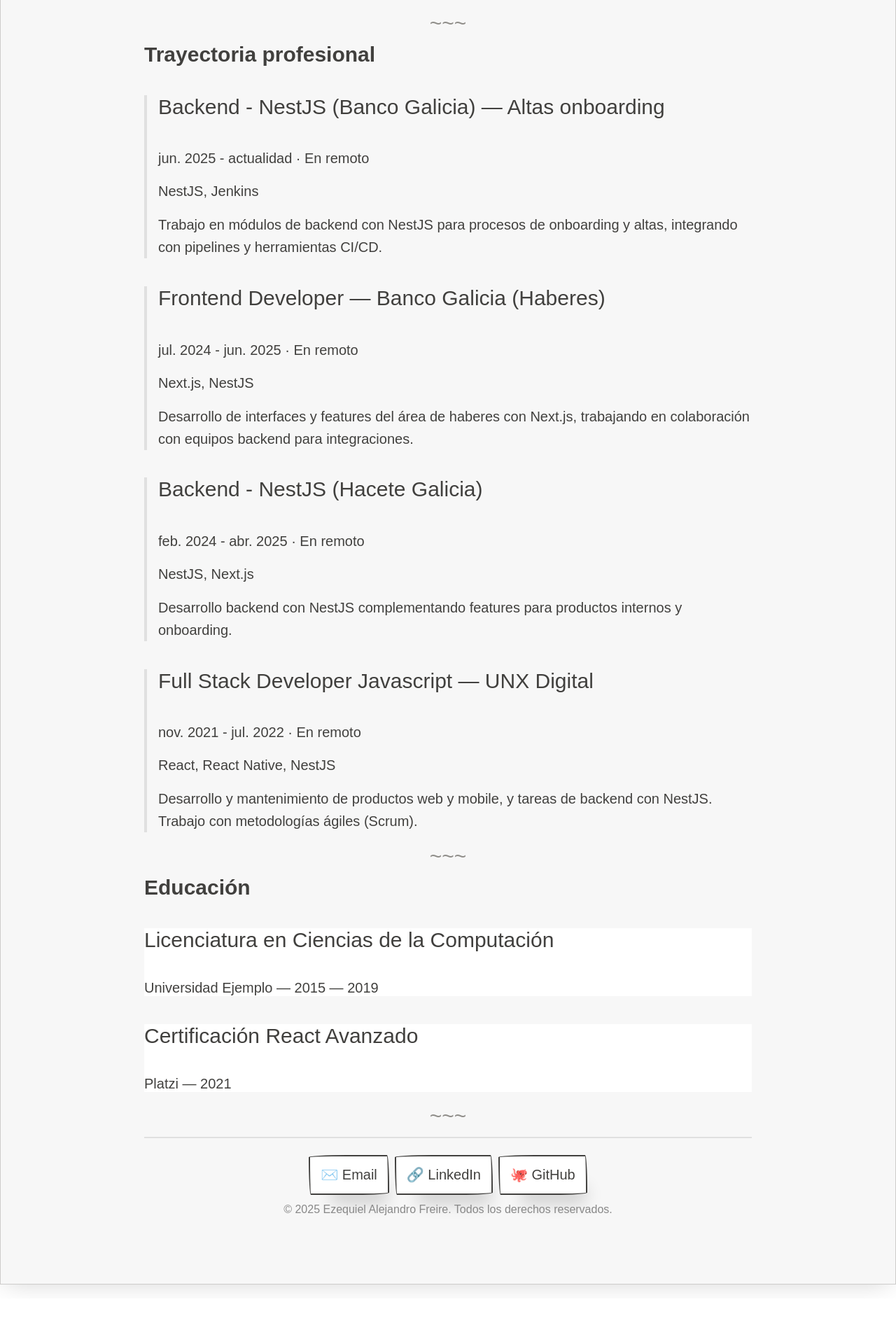
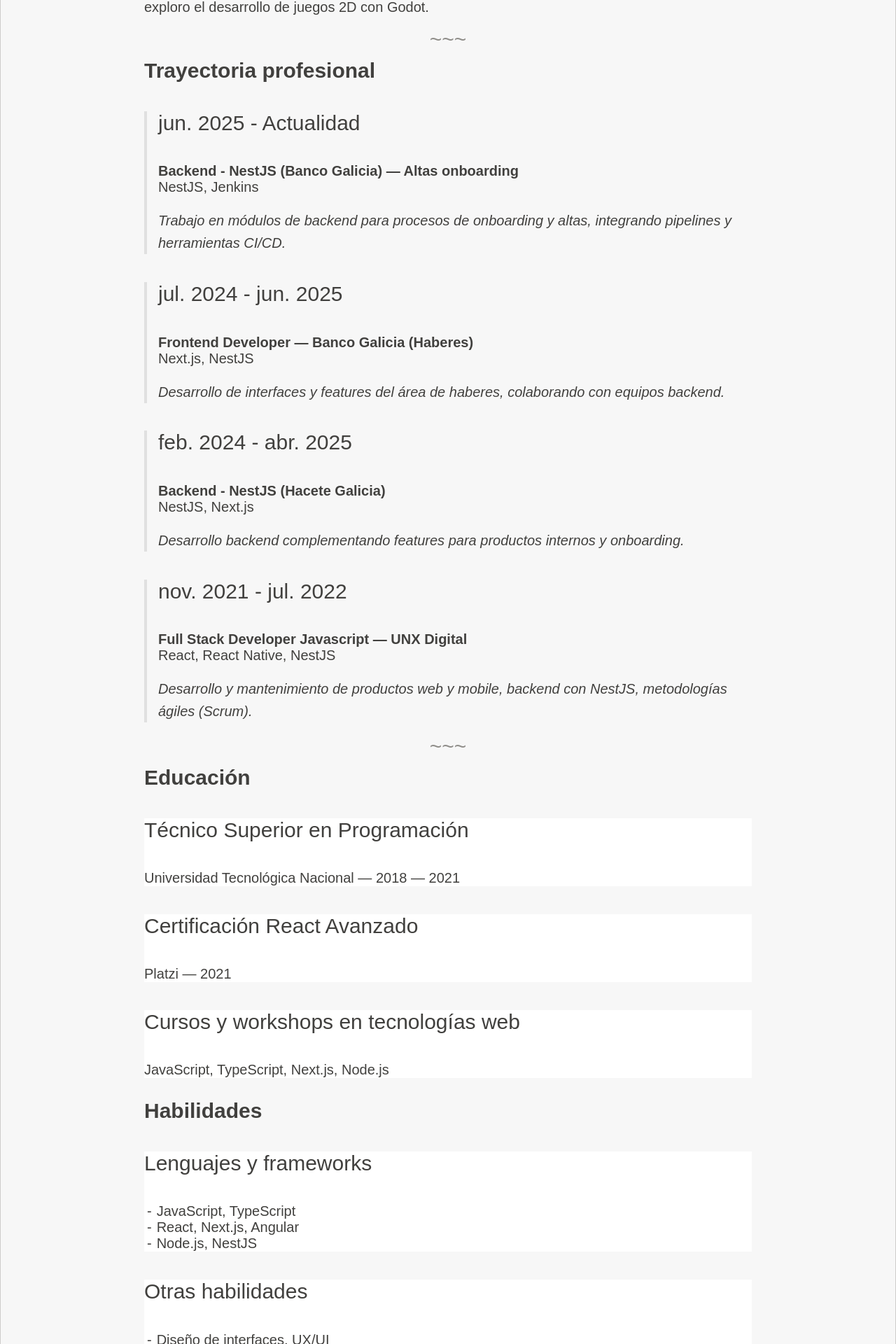
Before and after one commit to flecherdev/personal-page, a Next.js app: page / in a window 1280 px wide. Shown: the part 880-2800 px from the top of the page at 70% size. Before the commit the page ends 2735 px from the top, so only its background shows below. Built offline with nearby package versions, Linux system fonts and the light colour scheme; no server answers; a web font is replaced by a local one.

Commit message:
feat: add vercer

```diff
--- a/src/app/api/chatbot/route.ts
+++ b/src/app/api/chatbot/route.ts
@@ -13,7 +13,7 @@
   const prompt = `Eres el asistente profesional de Ezequiel Alejandro Freire, un desarrollador frontend y backend con experiencia en Next.js, NestJS, React, Node, MongoDB y PostgreSQL. Responde de forma conversacional, clara y profesional sobre su experiencia, educación y tecnologías. Evita repetir frases y responde con información relevante y concreta. Si no tienes datos, responde de forma educada que no tienes información precisa.\nUsuario: ${question}\nAsistente:`;
   const output = await pipe(prompt, { max_new_tokens: 80 }) as TextGenerationOutput;
   const raw = output[0]?.generated_text || "No tengo respuesta en este momento.";
-  let answer = raw.replace(prompt, "");
+  let answer = String(raw).replace(prompt, "");
   // Eliminar repeticiones excesivas y frases redundantes
   answer = answer.replace(/(Donde trabajo: ?)+/gi, "Donde trabajo: ");
   answer = answer.replace(/(\b\w+\b)(?:\s+\1\b)+/gi, "$1");
--- a/src/app/page.tsx
+++ b/src/app/page.tsx
@@ -120,7 +120,9 @@
               <CardTitle>Quién soy</CardTitle>
             </CardHeader>
             <CardContent>
-              <p>Soy desarrollador frontend con experiencia en construir aplicaciones escalables usando Next.js y TypeScript. Me apasiona crear componentes reutilizables, mejorar la accesibilidad y reducir el tiempo de carga.</p>
+              <p>
+                Desarrollador de software con experiencia en tecnologías web modernas, especializado en frontend y backend. Apasionado por la innovación, la automatización y la mejora continua de procesos digitales. Me centro en entornos web y mobile (Angular, React, Next.js, Node.js) y exploro el desarrollo de juegos 2D con Godot.
+              </p>
             </CardContent>
           </Card>
         </section>
@@ -130,48 +132,49 @@
         <section id="experience" className="paper-section" style={{ marginBottom: 32 }}>
           <h3 className="paper-title" style={{ fontSize: "1.5rem", fontWeight: "bold" }}>Trayectoria profesional</h3>
           <div className="flex-col" style={{ gap: 20 }}>
+            {/* Línea de tiempo profesional */}
             <article className="paper-card" style={{ borderLeft: "4px solid #e0e0e0", paddingLeft: 16 }}>
               <div className="flex-row flex-space-between">
                 <div>
-                  <h4 className="paper-card-title">Backend - NestJS (Banco Galicia) — Altas onboarding</h4>
-                  <p className="paper-card-desc">jun. 2025 - actualidad · En remoto</p>
+                  <h4 className="paper-card-title">jun. 2025 - Actualidad</h4>
+                  <b>Backend - NestJS (Banco Galicia) — Altas onboarding</b>
+                  <div className="paper-card-desc">NestJS, Jenkins</div>
                 </div>
-                <div className="paper-card-desc">NestJS, Jenkins</div>
               </div>
-              <p className="paper-card-desc">Trabajo en módulos de backend con NestJS para procesos de onboarding y altas, integrando con pipelines y herramientas CI/CD.</p>
+              <p className="paper-card-desc"><i>Trabajo en módulos de backend para procesos de onboarding y altas, integrando pipelines y herramientas CI/CD.</i></p>
             </article>
 
             <article className="paper-card" style={{ borderLeft: "4px solid #e0e0e0", paddingLeft: 16 }}>
               <div className="flex-row flex-space-between">
                 <div>
-                  <h4 className="paper-card-title">Frontend Developer — Banco Galicia (Haberes)</h4>
-                  <p className="paper-card-desc">jul. 2024 - jun. 2025 · En remoto</p>
+                  <h4 className="paper-card-title">jul. 2024 - jun. 2025</h4>
+                  <b>Frontend Developer — Banco Galicia (Haberes)</b>
+                  <div className="paper-card-desc">Next.js, NestJS</div>
                 </div>
-                <div className="paper-card-desc">Next.js, NestJS</div>
               </div>
-              <p className="paper-card-desc">Desarrollo de interfaces y features del área de haberes con Next.js, trabajando en colaboración con equipos backend para integraciones.</p>
+              <p className="paper-card-desc"><i>Desarrollo de interfaces y features del área de haberes, colaborando con equipos backend.</i></p>
             </article>
 
             <article className="paper-card" style={{ borderLeft: "4px solid #e0e0e0", paddingLeft: 16 }}>
               <div className="flex-row flex-space-between">
                 <div>
-                  <h4 className="paper-card-title">Backend - NestJS (Hacete Galicia)</h4>
-                  <p className="paper-card-desc">feb. 2024 - abr. 2025 · En remoto</p>
+                  <h4 className="paper-card-title">feb. 2024 - abr. 2025</h4>
+                  <b>Backend - NestJS (Hacete Galicia)</b>
+                  <div className="paper-card-desc">NestJS, Next.js</div>
                 </div>
-                <div className="paper-card-desc">NestJS, Next.js</div>
               </div>
-              <p className="paper-card-desc">Desarrollo backend con NestJS complementando features para productos internos y onboarding.</p>
+              <p className="paper-card-desc"><i>Desarrollo backend complementando features para productos internos y onboarding.</i></p>
             </article>
 
             <article className="paper-card" style={{ borderLeft: "4px solid #e0e0e0", paddingLeft: 16 }}>
               <div className="flex-row flex-space-between">
                 <div>
-                  <h4 className="paper-card-title">Full Stack Developer Javascript — UNX Digital</h4>
-                  <p className="paper-card-desc">nov. 2021 - jul. 2022 · En remoto</p>
+                  <h4 className="paper-card-title">nov. 2021 - jul. 2022</h4>
+                  <b>Full Stack Developer Javascript — UNX Digital</b>
+                  <div className="paper-card-desc">React, React Native, NestJS</div>
                 </div>
-                <div className="paper-card-desc">React, React Native, NestJS</div>
               </div>
-              <p className="paper-card-desc">Desarrollo y mantenimiento de productos web y mobile, y tareas de backend con NestJS. Trabajo con metodologías ágiles (Scrum).</p>
+              <p className="paper-card-desc"><i>Desarrollo y mantenimiento de productos web y mobile, backend con NestJS, metodologías ágiles (Scrum).</i></p>
             </article>
           </div>
         </section>
@@ -182,14 +185,48 @@
           <h3 className="paper-title" style={{ fontSize: "1.5rem", fontWeight: "bold" }}>Educación</h3>
           <div className="flex-row" style={{ gap: 20 }}>
             <div className="paper-card" style={{ background: "#fff" }}>
-              <h4 className="paper-card-title">Licenciatura en Ciencias de la Computación</h4>
-              <p className="paper-card-desc">Universidad Ejemplo — 2015 — 2019</p>
+              <h4 className="paper-card-title">Técnico Superior en Programación</h4>
+              <p className="paper-card-desc">Universidad Tecnológica Nacional — 2018 — 2021</p>
             </div>
             <div className="paper-card" style={{ background: "#fff" }}>
               <h4 className="paper-card-title">Certificación React Avanzado</h4>
               <p className="paper-card-desc">Platzi — 2021</p>
             </div>
+            <div className="paper-card" style={{ background: "#fff" }}>
+              <h4 className="paper-card-title">Cursos y workshops en tecnologías web</h4>
+              <p className="paper-card-desc">JavaScript, TypeScript, Next.js, Node.js</p>
+            </div>
           </div>
+                {/* Skills */}
+                <section id="skills" className="paper-section" style={{ marginBottom: 32 }}>
+                  <h3 className="paper-title" style={{ fontSize: "1.5rem", fontWeight: "bold" }}>Habilidades</h3>
+                  <div className="flex-row" style={{ gap: 20, flexWrap: "wrap" }}>
+                    <div className="paper-card" style={{ background: "#fff", minWidth: 220 }}>
+                      <h4 className="paper-card-title">Lenguajes y frameworks</h4>
+                      <ul style={{ margin: 0, paddingLeft: 18 }}>
+                        <li>JavaScript, TypeScript</li>
+                        <li>React, Next.js, Angular</li>
+                        <li>Node.js, NestJS</li>
+                      </ul>
+                    </div>
+                    <div className="paper-card" style={{ background: "#fff", minWidth: 220 }}>
+                      <h4 className="paper-card-title">Otras habilidades</h4>
+                      <ul style={{ margin: 0, paddingLeft: 18 }}>
+                        <li>Diseño de interfaces, UX/UI</li>
+                        <li>Automatización de procesos</li>
+                        <li>Integración de APIs</li>
+                        <li>Testing y control de versiones (Git)</li>
+                      </ul>
+                    </div>
+                    <div className="paper-card" style={{ background: "#fff", minWidth: 220 }}>
+                      <h4 className="paper-card-title">Idiomas</h4>
+                      <ul style={{ margin: 0, paddingLeft: 18 }}>
+                        <li>Español (nativo)</li>
+                        <li>Inglés (intermedio)</li>
+                      </ul>
+                    </div>
+                  </div>
+                </section>
         </section>
         <hr className="paper-hr" />
 
```
Also changed, not shown: vercel.json (added), 1 other file (tests, documents, lock files or other folders).
